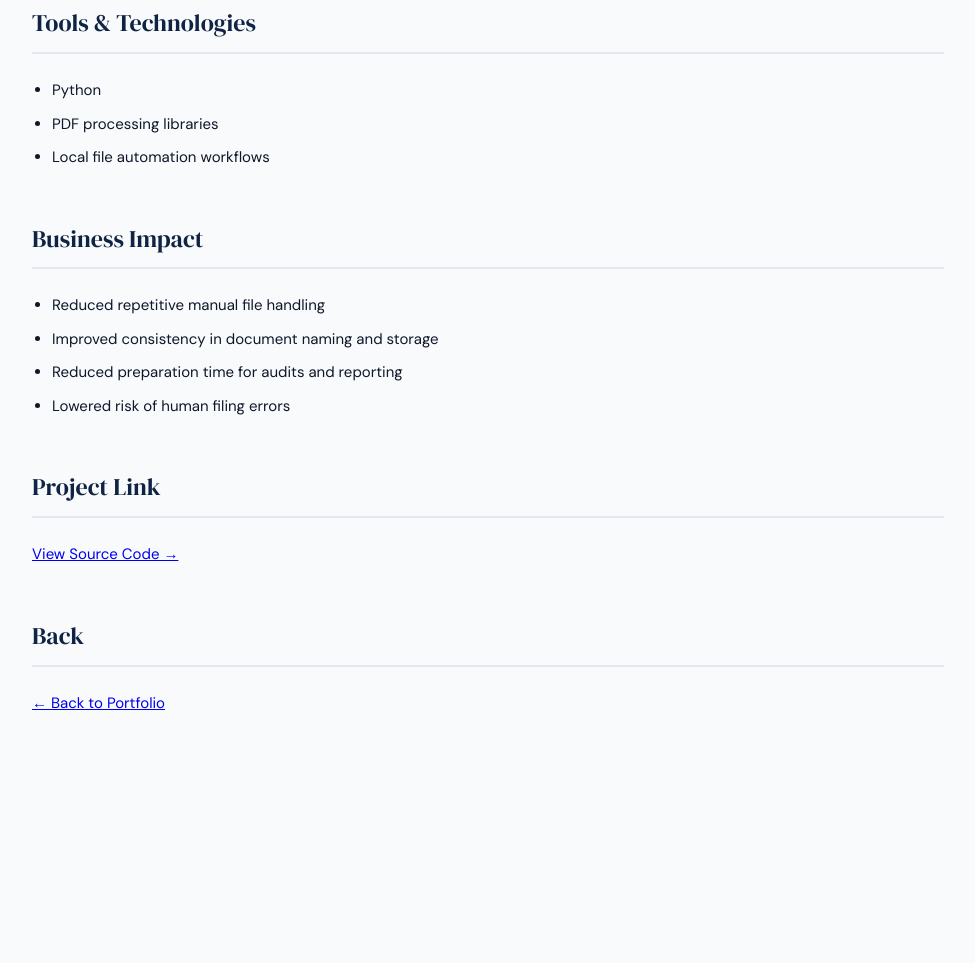
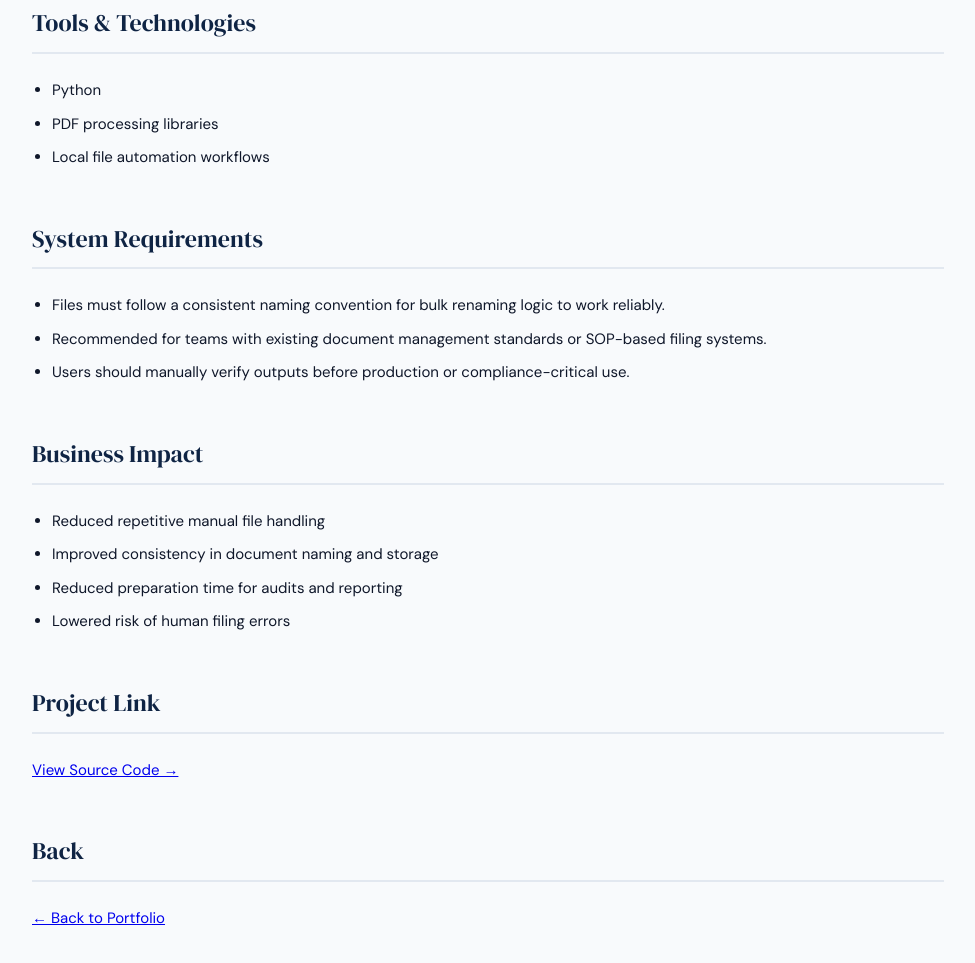
Before and after one commit to mirzazulfikar/my_website, a plain HTML site: page document_automation.html in a window 1280 px wide. Shown: the part 1172-2135 px from the top of the page, without its empty margins (152-1127 px from the left). Before the commit the page ends 2016 px from the top, so only its background shows below. Drawn offline with Linux system fonts and the light colour scheme.

Commit message:
Update document_automation.html

```diff
--- a/document_automation.html
+++ b/document_automation.html
@@ -75,6 +75,21 @@
 </section>
 
 <section>
+    <h2>System Requirements</h2>
+    <ul>
+        <li>
+            Files must follow a consistent naming convention for bulk renaming logic to work reliably.
+        </li>
+        <li>
+            Recommended for teams with existing document management standards or SOP-based filing systems.
+        </li>
+        <li>
+            Users should manually verify outputs before production or compliance-critical use.
+        </li>
+    </ul>
+</section>
+
+<section>
     <h2>Business Impact</h2>
     <ul>
         <li>Reduced repetitive manual file handling</li>
```
